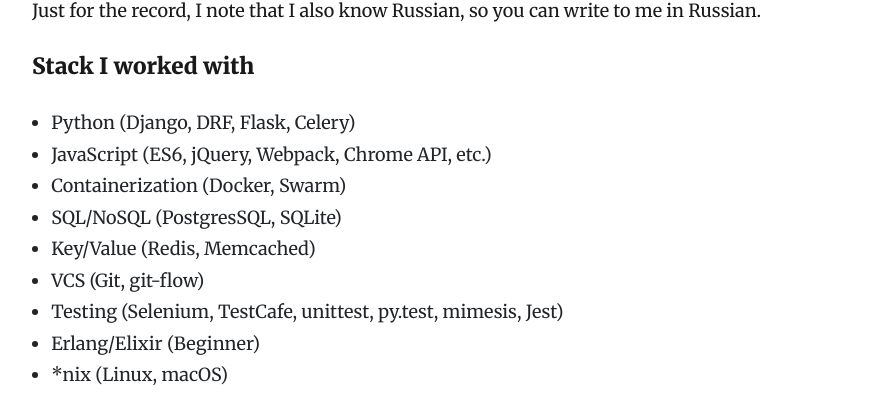
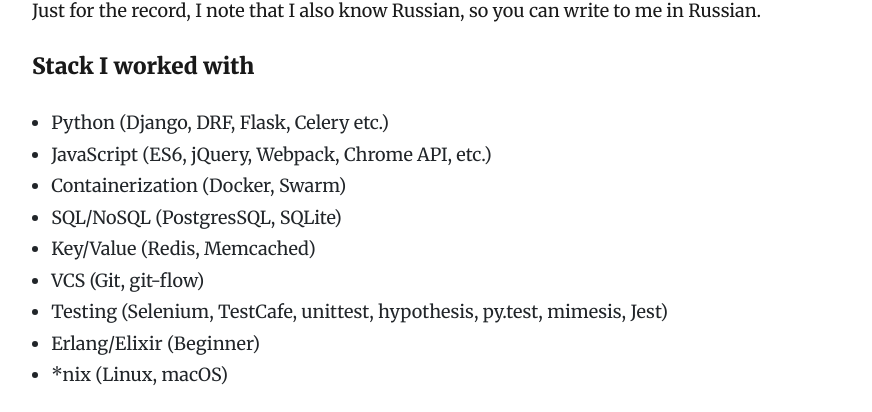
Before and after one commit to lk-geimfari/lk-geimfari.github.io, a Jekyll site: the page built from _pages/resume.md, in a window 1280 px wide. Shown: the part 538-950 px from the top of the page, without its empty margins (197-1069 px from the left). Built offline with Jekyll 4.4.1, drawn with Linux system fonts in a browser that asks for light colours; nearby versions of some CDN libraries.

Commit message:
Add hypothesis to resume

```diff
--- a/_pages/resume.md
+++ b/_pages/resume.md
@@ -17,13 +17,13 @@
 
 #### Stack I worked with
 
-* Python (Django, DRF, Flask, Celery)
+* Python (Django, DRF, Flask, Celery etc.)
 * JavaScript (ES6, jQuery, Webpack, Chrome API, etc.)
 * Containerization (Docker, Swarm)
 * SQL/NoSQL (PostgresSQL, SQLite)
 * Key/Value (Redis, Memcached)
 * VCS (Git, git-flow)
-* Testing (Selenium, TestCafe, unittest, py.test, mimesis, Jest)
+* Testing (Selenium, TestCafe, unittest, hypothesis, py.test, mimesis, Jest)
 * Erlang/Elixir (Beginner)
 * *nix (Linux, macOS)
 
```
